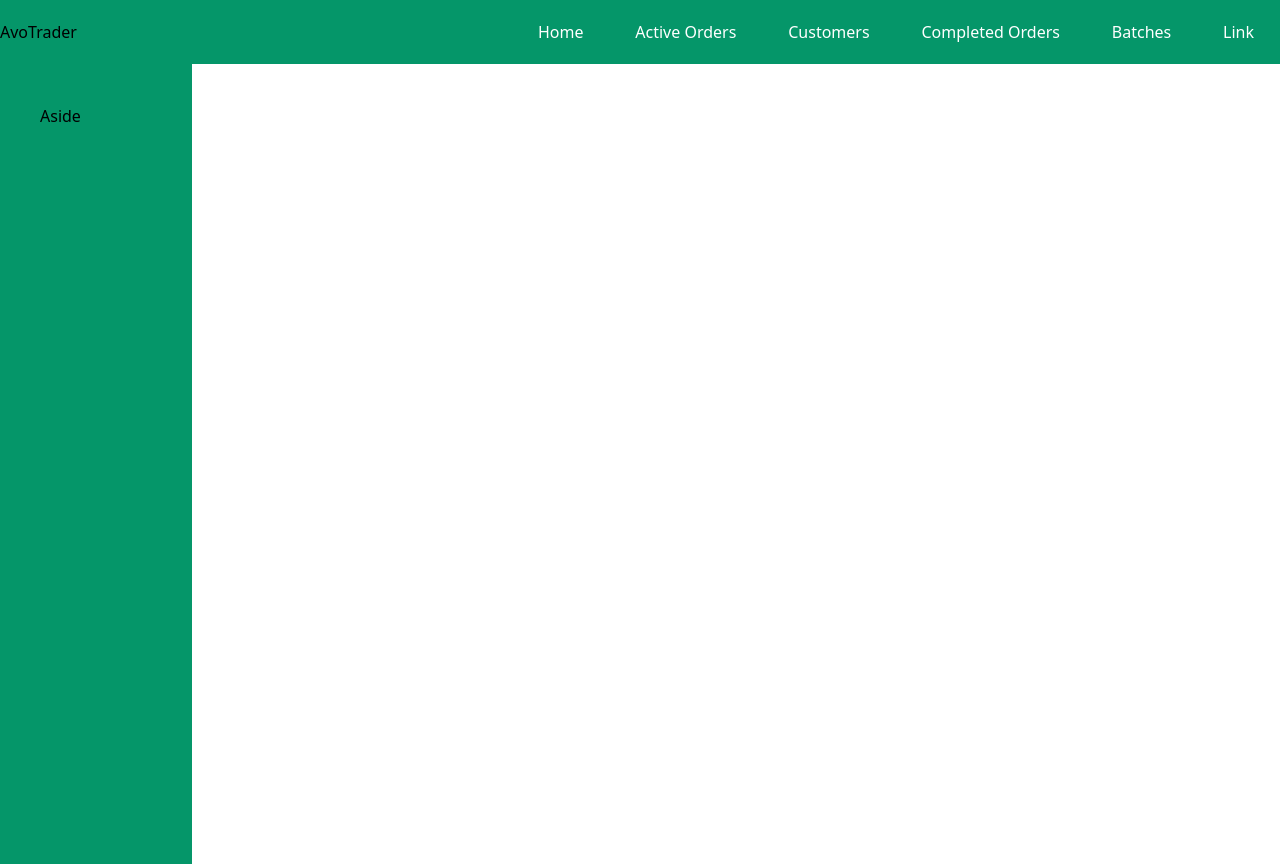
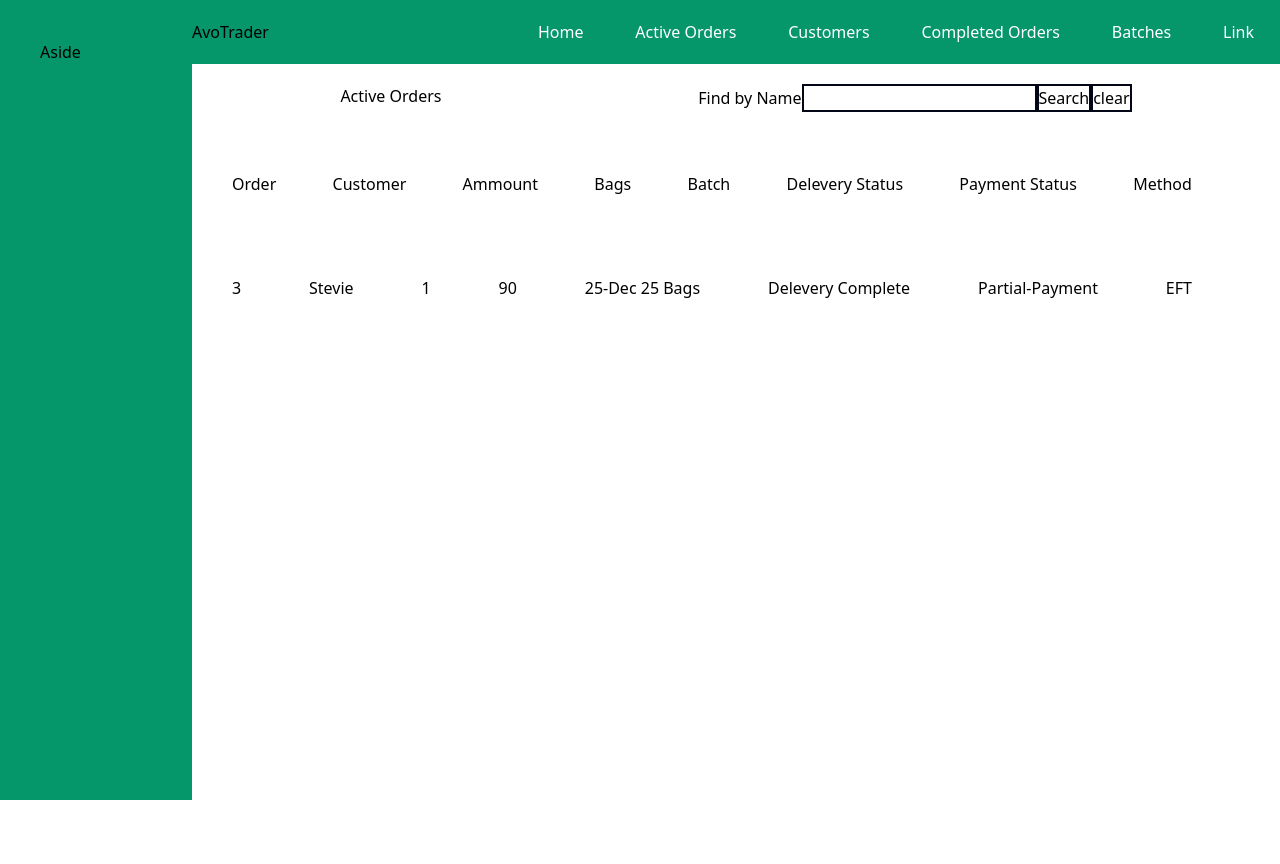
Before and after one commit to GiftSibiya/avo_trader_react, a React (Create React App) app: page /activeOrders in a window 1280 px wide. After the commit the page ends 800 px from the top, so only its background shows below. Built offline with nearby package versions, Linux system fonts and the light colour scheme.

Commit message:
active Order Page

```diff
--- /dev/null
+++ b/src/components/ActiveOrderCard.jsx
@@ -0,0 +1,18 @@
+import React from "react";
+
+function ActiveOrderCard() {
+  return (
+    <div className="flex justify-between m-10 w-[75vw]">
+      <span>3</span>
+      <span>Stevie</span>
+      <span>1</span>
+      <span>90</span>
+      <span>25-Dec 25 Bags</span>
+      <span>Delevery Complete</span>
+      <span>Partial-Payment</span>
+      <span>EFT</span>
+    </div>
+  );
+}
+
+export default ActiveOrderCard;
--- a/src/components/Header.jsx
+++ b/src/components/Header.jsx
@@ -3,7 +3,7 @@ import { Link } from "react-router-dom";
 
 function Header() {
   return (
-    <div className="flex items-center justify-between w-full h-16 bg-emerald-600">
+    <div className="flex items-center justify-between w-[85vw] h-16 bg-emerald-600">
       <span> AvoTrader</span>
       <nav className="flex justify-around w-[60vw]">
         <Link
--- a/src/pages/ActiveOrders.jsx
+++ b/src/pages/ActiveOrders.jsx
@@ -1,13 +1,38 @@
 import React from "react";
 import Header from "../components/Header";
 import Aside from "../components/Aside";
+import ActiveOrderCard from "../components/ActiveOrderCard";
 
 function ActiveOrders() {
   return (
     <>
-      <Header />
-      <body>
+      <body className="flex w-screen">
         <Aside />
+        <section className="flex flex-col">
+          <Header />
+          {/* Active Order Header Bar */}
+          <div className="flex justify-around m-5 ">
+            <span>Active Orders</span>
+            <div>
+              <span>Find by Name</span>
+              <input className="border-2 border-slate-950" type="text" />
+              <button className="border-2 border-slate-950">Search</button>
+              <button className="border-2 border-slate-950">clear</button>
+            </div>
+          </div>
+          {/* Order Table Here */}
+          <div className="flex m-10 w-[75vw] justify-between ">
+            <span>Order</span>
+            <span>Customer</span>
+            <span>Ammount</span>
+            <span>Bags</span>
+            <span>Batch</span>
+            <span>Delevery Status</span>
+            <span>Payment Status</span>
+            <span>Method</span>
+          </div>
+          <ActiveOrderCard />
+        </section>
       </body>
     </>
   );
--- a/src/pages/Dashboard.jsx
+++ b/src/pages/Dashboard.jsx
@@ -5,7 +5,7 @@ import Aside from "../components/Aside";
 function Dashboard() {
   return (
     <>
-      <body className="flex">
+      <body className="flex w-screen">
         <Aside />
         <section className="flex flex-col">
           <Header />
```
